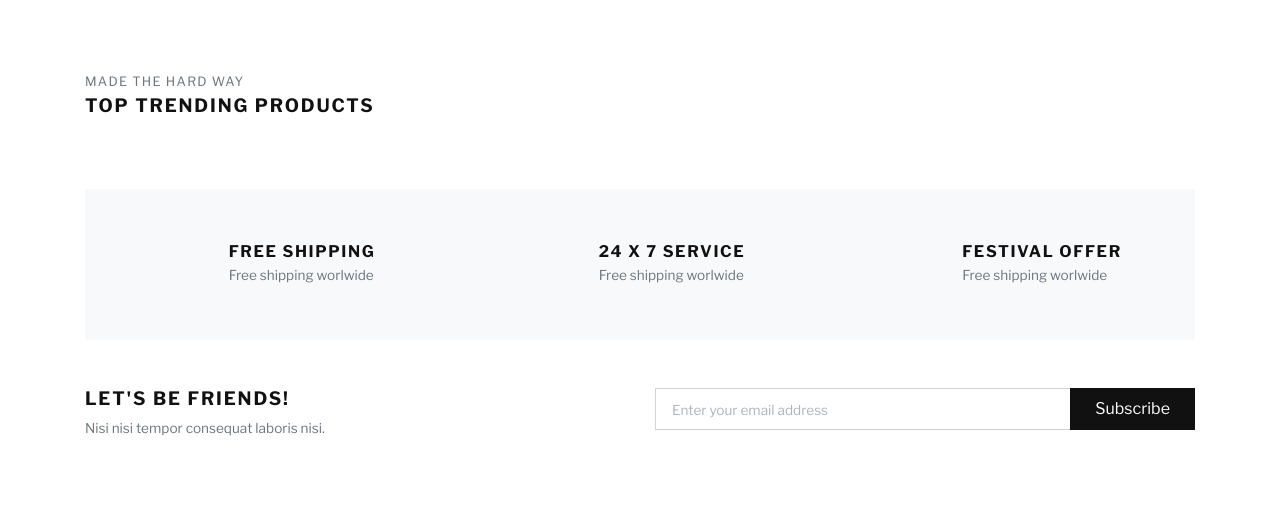
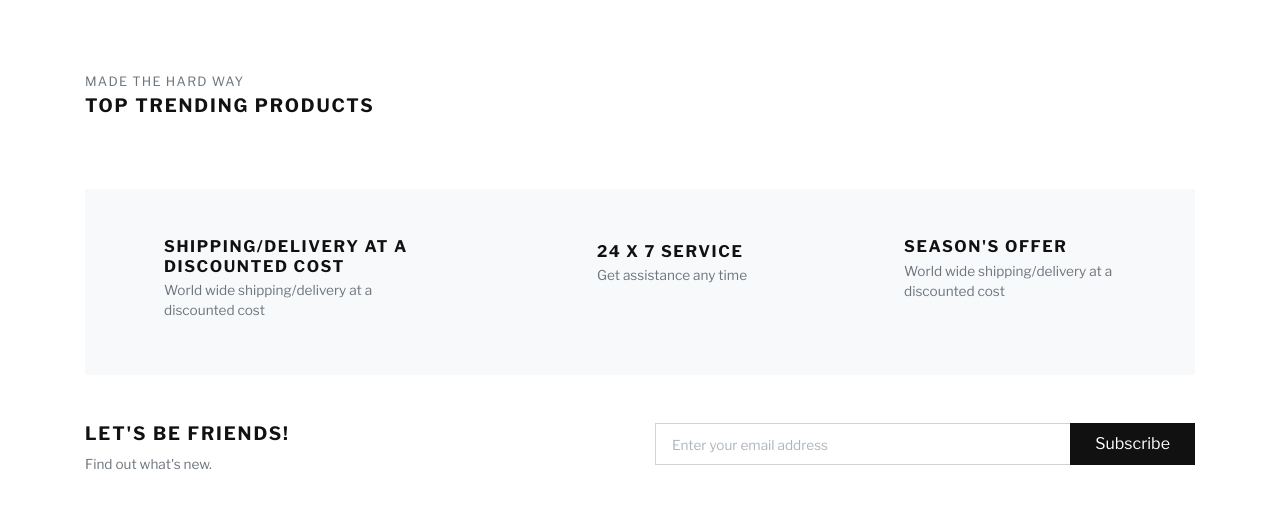
Before and after one commit to Vivvianne/jewelry, a Django app: page / in a window 1280 px wide. Shown: the part 644-1173 px from the top of the page. Before the commit the page ends 1080 px from the top, so only its background shows below. Run offline with Django 4.2, Linux system fonts and the light colour scheme; data that the repository does not hold is empty; some libraries are stand-ins or nearby versions; some web fonts are replaced.

Commit message:
edited index.html

```diff
--- a/jewelryshop/templates/store/index.html
+++ b/jewelryshop/templates/store/index.html
@@ -99,7 +99,7 @@
         </section>
 
 
-        <!-- SERVICES-->
+        <!-- SERVICES -->
         <section class="py-5 bg-light">
           <div class="container">
             <div class="row text-center">
@@ -136,7 +136,7 @@
                       <use xlink:href="#label-tag-1"> </use>
                     </svg>
                     <div class="media-body text-left ml-3">
-                      <h6 class="text-uppercase mb-1">Festival offer</h6>
+                      <h6 class="text-uppercase mb-1">Season's offer</h6>
                       <p class="text-small mb-0 text-muted">World wide shipping at a discounted cost</p>
                     </div>
                   </div>
@@ -153,7 +153,7 @@
             <div class="row">
               <div class="col-lg-6 mb-3 mb-lg-0">
                 <h5 class="text-uppercase">Let's be friends!</h5>
-                <p class="text-small text-muted mb-0">Nisi nisi tempor consequat laboris nisi.</p>
+                <p class="text-small text-muted mb-0">Find out what's new.</p>
               </div>
               <div class="col-lg-6">
                 <form action="#">
--- a/templates/store/index.html
+++ b/templates/store/index.html
@@ -99,7 +99,7 @@
         </section>
 
 
-        <!-- SERVICES-->
+        <!-- SERVICES -->
         <section class="py-5 bg-light">
           <div class="container">
             <div class="row text-center">
@@ -110,8 +110,8 @@
                       <use xlink:href="#delivery-time-1"> </use>
                     </svg>
                     <div class="media-body text-left ml-3">
-                      <h6 class="text-uppercase mb-1">Free shipping</h6>
-                      <p class="text-small mb-0 text-muted">Free shipping worlwide</p>
+                      <h6 class="text-uppercase mb-1">Shipping/Delivery at a discounted cost</h6>
+                      <p class="text-small mb-0 text-muted">World wide shipping/delivery at a discounted cost</p>
                     </div>
                   </div>
                 </div>
@@ -124,7 +124,7 @@
                     </svg>
                     <div class="media-body text-left ml-3">
                       <h6 class="text-uppercase mb-1">24 x 7 service</h6>
-                      <p class="text-small mb-0 text-muted">Free shipping worlwide</p>
+                      <p class="text-small mb-0 text-muted">Get assistance any time</p>
                     </div>
                   </div>
                 </div>
@@ -136,8 +136,8 @@
                       <use xlink:href="#label-tag-1"> </use>
                     </svg>
                     <div class="media-body text-left ml-3">
-                      <h6 class="text-uppercase mb-1">Festival offer</h6>
-                      <p class="text-small mb-0 text-muted">Free shipping worlwide</p>
+                      <h6 class="text-uppercase mb-1">Season's offer</h6>
+                      <p class="text-small mb-0 text-muted">World wide shipping/delivery at a discounted cost</p>
                     </div>
                   </div>
                 </div>
@@ -153,7 +153,7 @@
             <div class="row">
               <div class="col-lg-6 mb-3 mb-lg-0">
                 <h5 class="text-uppercase">Let's be friends!</h5>
-                <p class="text-small text-muted mb-0">Nisi nisi tempor consequat laboris nisi.</p>
+                <p class="text-small text-muted mb-0">Find out what's new.</p>
               </div>
               <div class="col-lg-6">
                 <form action="#">
```
